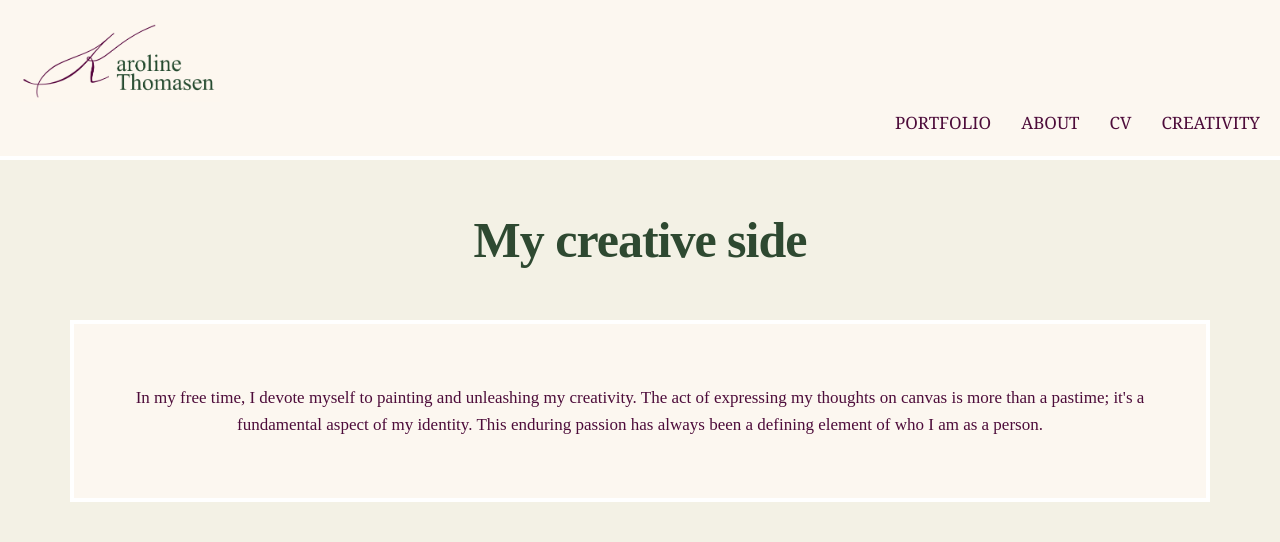
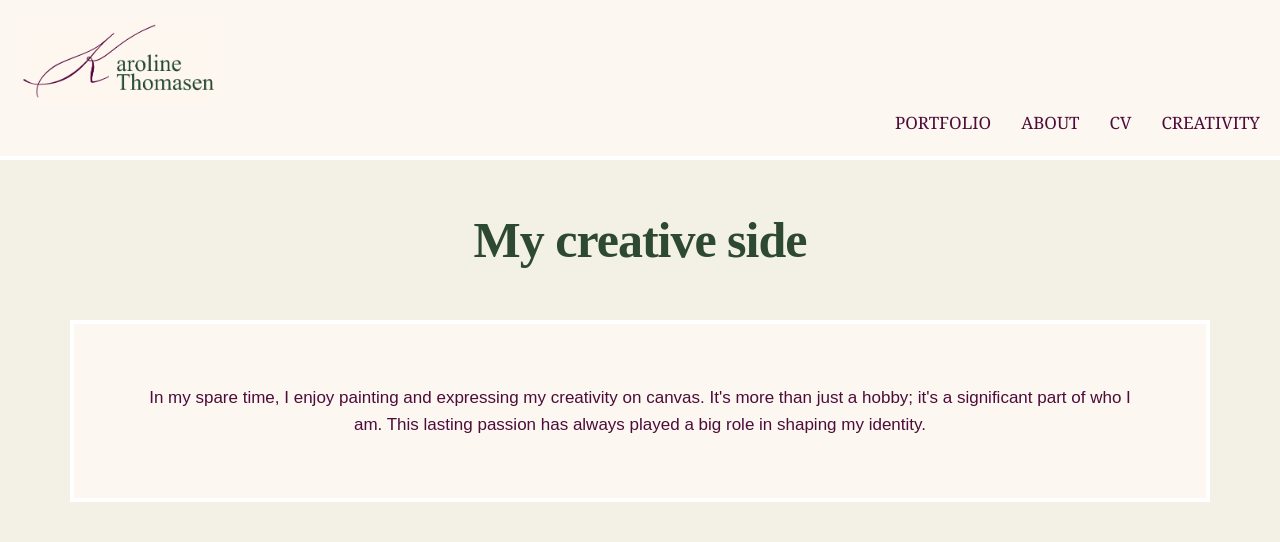
Before and after one commit to karo1124/portfolio1, a plain HTML site: page creativity.html in a window 1280 px wide. Shown: the top 542 px of the page. Drawn offline with Linux system fonts and the light colour scheme.

Commit message:
last changes

```diff
--- a/creativity.html
+++ b/creativity.html
@@ -57,7 +57,7 @@
 <main class="main_contact">
 </div>
 <h1>My creative side</h1>
-<p class="text_headline">In my free time, I devote myself to painting and unleashing my creativity. The act of expressing my thoughts on canvas is more than a pastime; it's a fundamental aspect of my identity. This enduring passion has always been a defining element of who I am as a person.</p>
+<p class="text_headline">In my spare time, I enjoy painting and expressing my creativity on canvas. It's more than just a hobby; it's a significant part of who I am. This lasting passion has always played a big role in shaping my identity.</p>
 <div class="grid_2">
 <div class="col1">
     <img class="img_about" src="images/paintings/painting1.jpg" alt="painting 1">
--- a/css/mylayout.css
+++ b/css/mylayout.css
@@ -179,7 +179,7 @@ h2 {
   margin: 3rem;
 }
 p {
-  font-family: "Times New Roman", Times, serif;
+  font-family: Arial, Helvetica, sans-serif;
   font-size: 100%;
   margin: 1rem;
   font-size: 17px;
```
Also changed, not shown: porfolio.html (+2 -2 lines).
